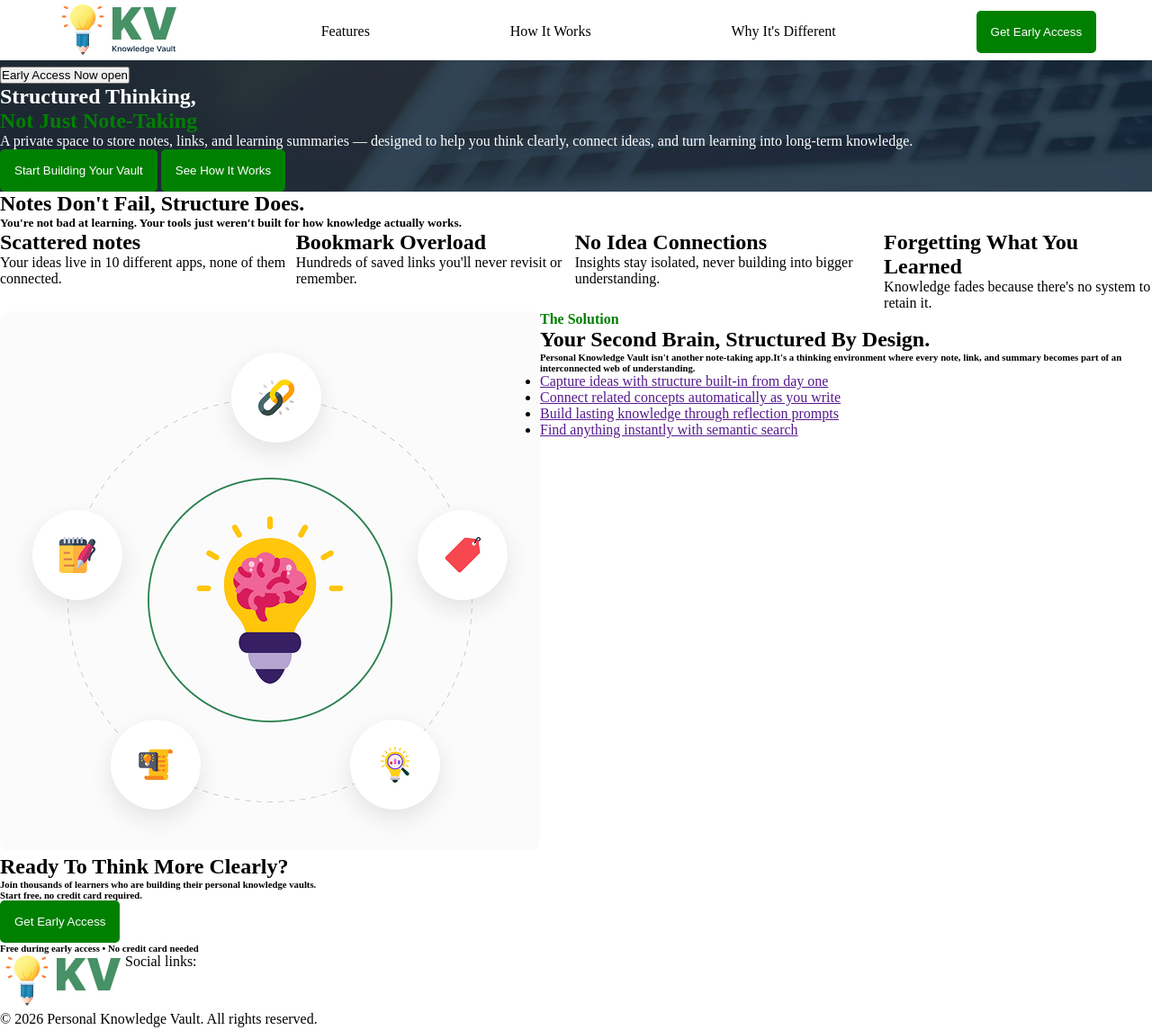
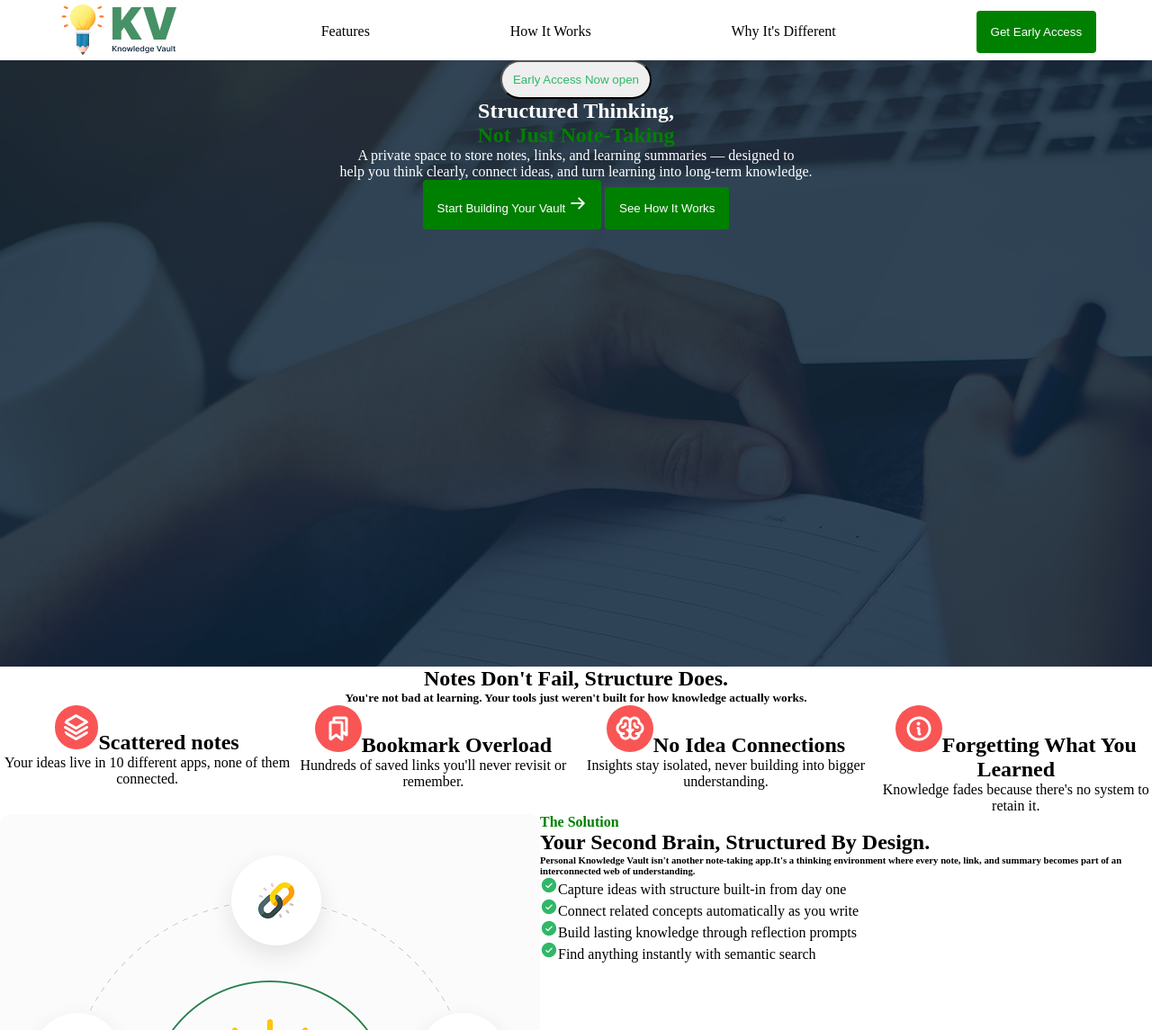
Before and after one commit to SadmanG/Batch-13-Assignment-01, a plain HTML site: page index.html in a window 1280 px wide. Shown: the part 13-1158 px from the top of the page at 90% size. Drawn offline with Linux system fonts and the light colour scheme.

Commit message:
Fixing 1

```diff
--- a/index.html
+++ b/index.html
@@ -20,39 +20,39 @@
     </header>
     <div>
         <div class="bgi">
-            <h2>
-                <button>Early Access Now open</button>
+            <h2 class="center">
+                <button class="early">Early Access Now open</button>
                 <p class="white">Structured Thinking,</p>
                 <p class="green">Not Just Note-Taking</p>
             </h2>
-            <p class="white">
-                A private space to store notes, links, and learning summaries — designed to help you think clearly, connect ideas, and turn learning into long-term knowledge.
+            <p class="white center">
+                A private space to store notes, links, and learning summaries — designed to <br> help you think clearly, connect ideas, and turn learning into long-term knowledge.
             </p>
-            <p>
-                <button class="btn">Start Building Your Vault</button>
+            <p class="center">
+                <button class="btn">Start Building Your Vault <img src="assets/ArrowRight.png" alt=""></button>
                 <button class="btn">See How It Works</button>
             </p>
         </div>
         <div>
-            <h2>Notes Don't Fail, Structure Does.</h2>
-            <h5>You're not bad at learning. Your tools just weren't built for how knowledge actually works.</h5>
+            <h2 class="center">Notes Don't Fail, Structure Does.</h2>
+            <h5 class="center">You're not bad at learning. Your tools just weren't built for how knowledge actually works.</h5>
         </div>
         <div class="cards">
             <div>
-                <h2>Scattered notes</h2>
-            <p>Your ideas live in 10 different apps, none of them connected.</p>
+                <h2 class="center"><img src="assets/Vector.png" alt="" class="bgmRed">Scattered notes</h2>
+            <p class="center">Your ideas live in 10 different apps, none of them connected.</p>
             </div>
             <div>
-                <h2>Bookmark Overload</h2>
-            <p>Hundreds of saved links you'll never revisit or remember.</p>
+                <h2 class="center"><img src="assets/Bookmarks.png" alt="" class="bgmRed">Bookmark Overload</h2>
+            <p class="center">Hundreds of saved links you'll never revisit or remember.</p>
             </div>
             <div>
-                <h2>No Idea Connections</h2>
-            <p>Insights stay isolated, never building into bigger understanding.</p>
+                <h2 class="center"><img src="assets/Brain.png" alt="" class="bgmRed">No Idea Connections</h2>
+            <p class="center">Insights stay isolated, never building into bigger understanding.</p>
             </div>
             <div>
-                <h2>Forgetting What You Learned</h2>
-            <p>Knowledge fades because there's no system to retain it.</p>
+                <h2 class="center"><img src="assets/Info.png" alt="" class="bgmRed">Forgetting What You Learned</h2>
+            <p class="center">Knowledge fades because there's no system to retain it.</p>
             </div>
         </div>
         <div class="cards">
@@ -63,28 +63,29 @@
                 <h4 class="green">The Solution</h4>
             <h2>Your Second Brain, Structured By Design.</h2>
             <h6>Personal Knowledge Vault isn't another note-taking app.It's a thinking environment where every note, link, and summary becomes part of an interconnected web of understanding.</h6>
-            <ul class="list">
-                <li><a href="">Capture ideas with structure built-in from day one</a></li>
-                <li><a href="">Connect related concepts automatically as you write</a></li>
-                <li><a href="">Build lasting knowledge through reflection prompts</a></li>
-                <li><a href="">Find anything instantly with semantic search</a></li>
+            <ul class="bullets">
+                <li><img src="assets/CheckCircle.png" alt="">Capture ideas with structure built-in from day one</li>
+                <li><img src="assets/CheckCircle.png" alt="">Connect related concepts automatically as you write</li>
+                <li><img src="assets/CheckCircle.png" alt="">Build lasting knowledge through reflection prompts</li>
+                <li><img src="assets/CheckCircle.png" alt="">Find anything instantly with semantic search</li>
             </ul>
             </div>
         </div>
-        <div>
+        <div class="bgd center">
             <h2>Ready To Think More Clearly?</h2>
             <h6>Join thousands of learners who are building their personal knowledge vaults.</h6>
             <h6>Start free, no credit card required.</h6>
-            <button class="btn">Get Early Access</button>
+            <button class="btn">Get Early Access <img src="assets/ArrowRight.png" alt=""></button>
             <h6>Free during early access • No credit card needed</h6>
         </div>
-        <div class="cards">
+    <footer class="lastBgm">
+        <div class="cards center">
             <div><img src="assets/logo-footer.png" alt=""></div>
-            <div>
+            <div class="FAFAFA">
                 Social links:
             </div>
         </div>
-        <footer>&copy; 2026 Personal Knowledge Vault. All rights reserved.</footer>
+        <p class="center FAFAFA">&copy; 2026 Personal Knowledge Vault. All rights reserved.</p></footer>
     </div>
 </body>
 </html>
--- a/style.css
+++ b/style.css
@@ -3,13 +3,54 @@
     padding: 0;
     box-sizing: border-box;
 }
+
+.bgmRed{
+    background-color: #F95555;
+    border-radius: 30px;
+    padding: 10px;
+}
+
+.FAFAFA{
+    color:#FAFAFA ;
+}
+
+.lastBgm{
+    background-color: #001931;
+}
+
+.bullets{
+    list-style-type: none;
+}
+
+.bgd{
+    background-color: #F7F6F2;
+}
+
+.white{
+    color: #FFFFFF;
+}
+
+.green{
+    color: green;
+}
+
+.cards{
+    display: flex;
+}
+
+.center{
+    text-align: center;
+}
+
 header{
     background-color: #FFFFFF;
     padding-top: 16px;
 }
+
 nav{
     margin: 0 auto;
 }
+
 nav .menu{
     display: flex;
     list-style-type: none;
@@ -18,32 +59,31 @@ nav .menu{
     justify-content: space-around;
     background-color: #FFFFFF;
 }
+
 nav .menu a{
     text-decoration: none;
     color: black;
 
 }
-list a{
-    text-decoration: none;
-}
+
 .btn{
     background-color: green;
     color: white;
     border: none;
-    border-radius: 5px;
+    border-radius: 4px;
     padding: 16px;
 }
+
 .bgi{
     background-image: url(assets/hero-bg.png);
+    height: 674px;
+    text-align: center;
     align-items: center;
     justify-content: center;
 }
-.white{
-    color: #FFFFFF;
+
+.early{
+    border-radius: 1000px;
+    padding: 12px;
+    color: #30B868;
 }
-.green{
-    color: green;
-}
-.cards{
-    display: flex;
-}
```
